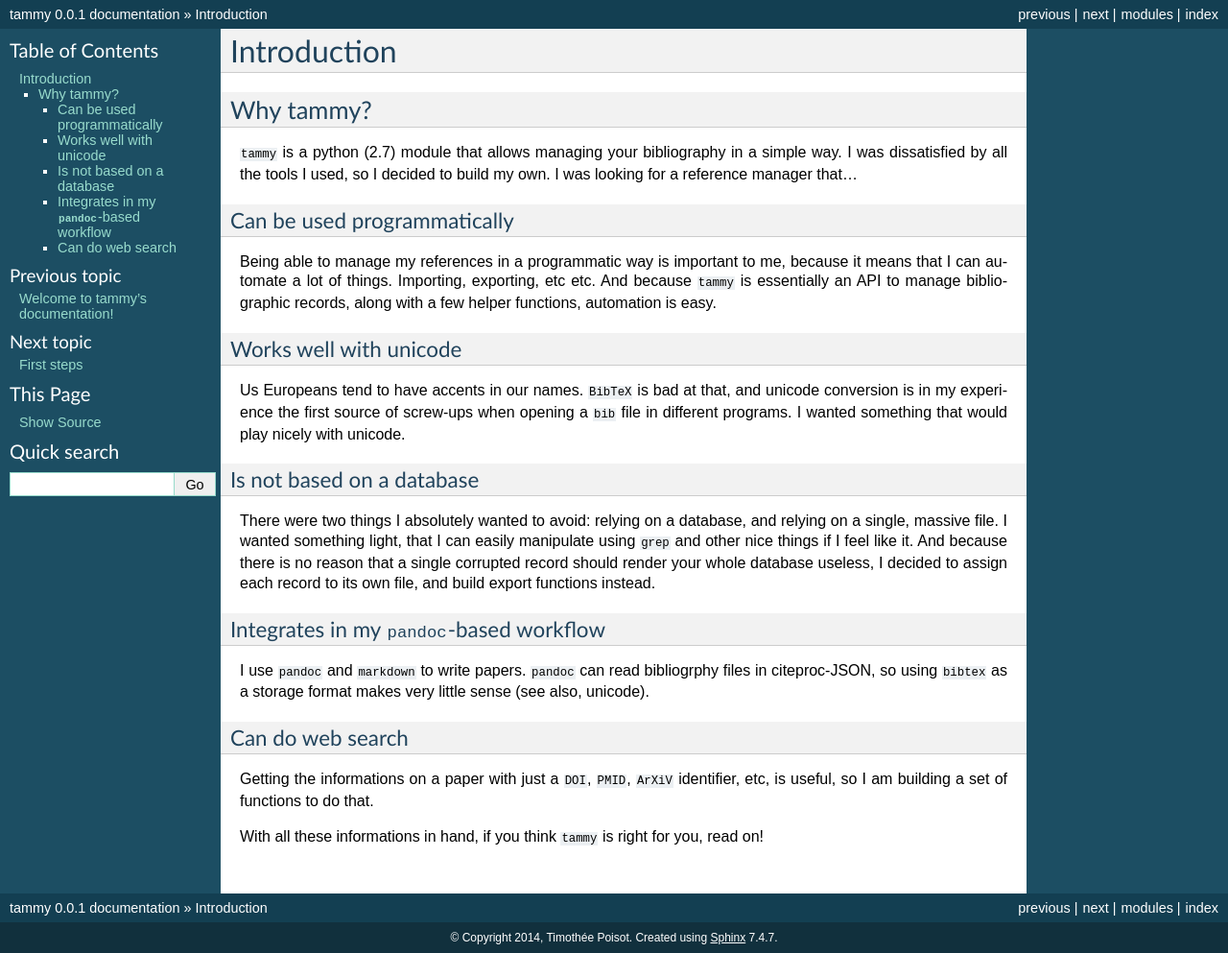
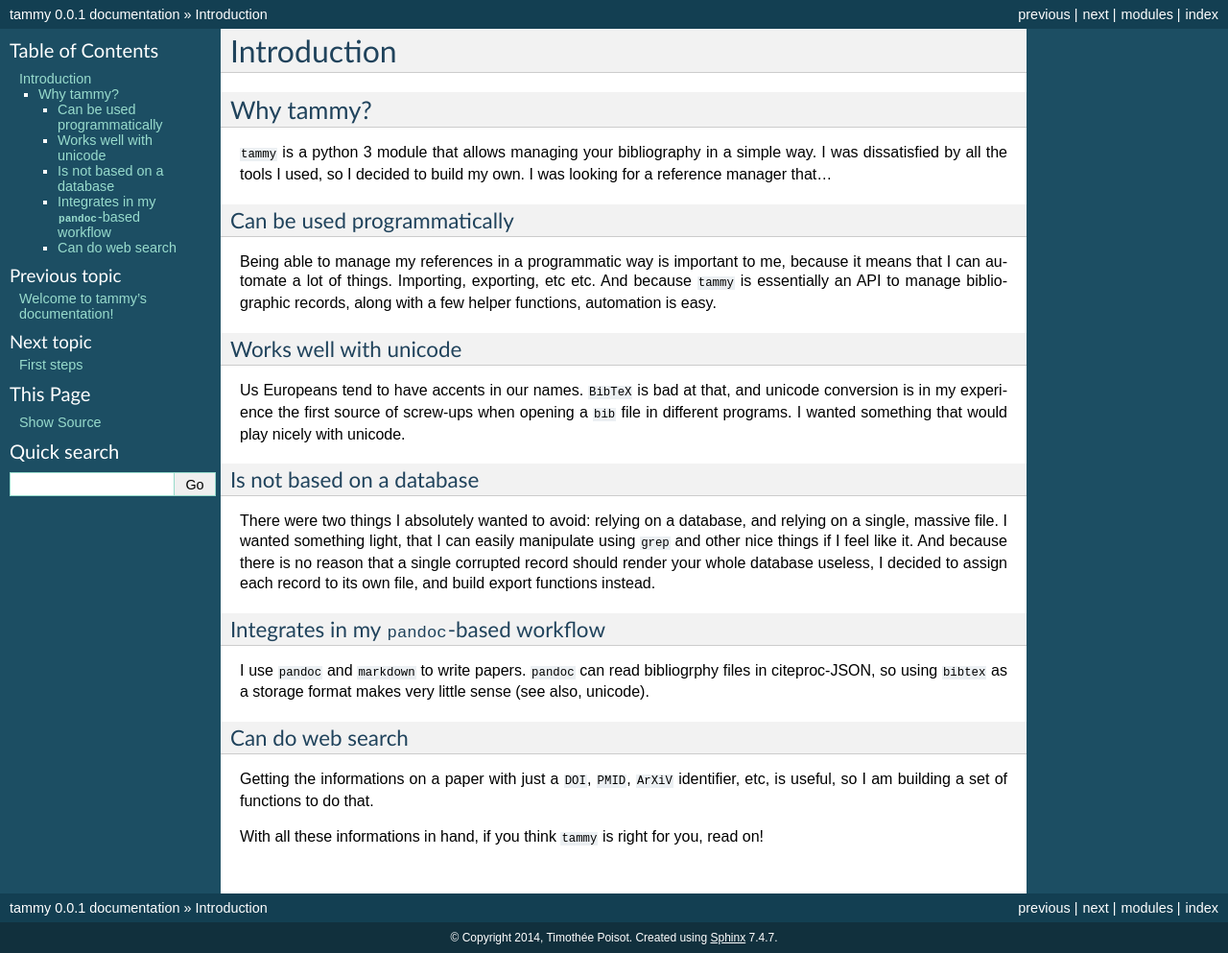
Before and after one commit to tpoisot/tammy, a Sphinx documentation site: the page built from doc/user/intro.rst, in a window 1280 px wide. Shown: the whole page at 96% size. Built offline with Sphinx 7.4.7, drawn with Linux system fonts in a browser that asks for light colours.

Commit message:
Switch to python3

```diff
--- a/doc/user/intro.rst
+++ b/doc/user/intro.rst
@@ -6,9 +6,9 @@ Introduction
 Why tammy?
 ----------
 
-``tammy`` is a python (2.7) module that allows managing your bibliography
-in a simple way. I was dissatisfied by all the tools I used, so I decided
-to build my own. I was looking for a reference manager that...
+``tammy`` is a python 3 module that allows managing your bibliography in
+a simple way. I was dissatisfied by all the tools I used, so I decided to
+build my own. I was looking for a reference manager that...
 
 Can be used programmatically
 ~~~~~~~~~~~~~~~~~~~~~~~~~~~~
```
Also changed, not shown: README.md (+1 -1 lines), tammy/__init__.py (+7 -5 lines), 3 other files.
